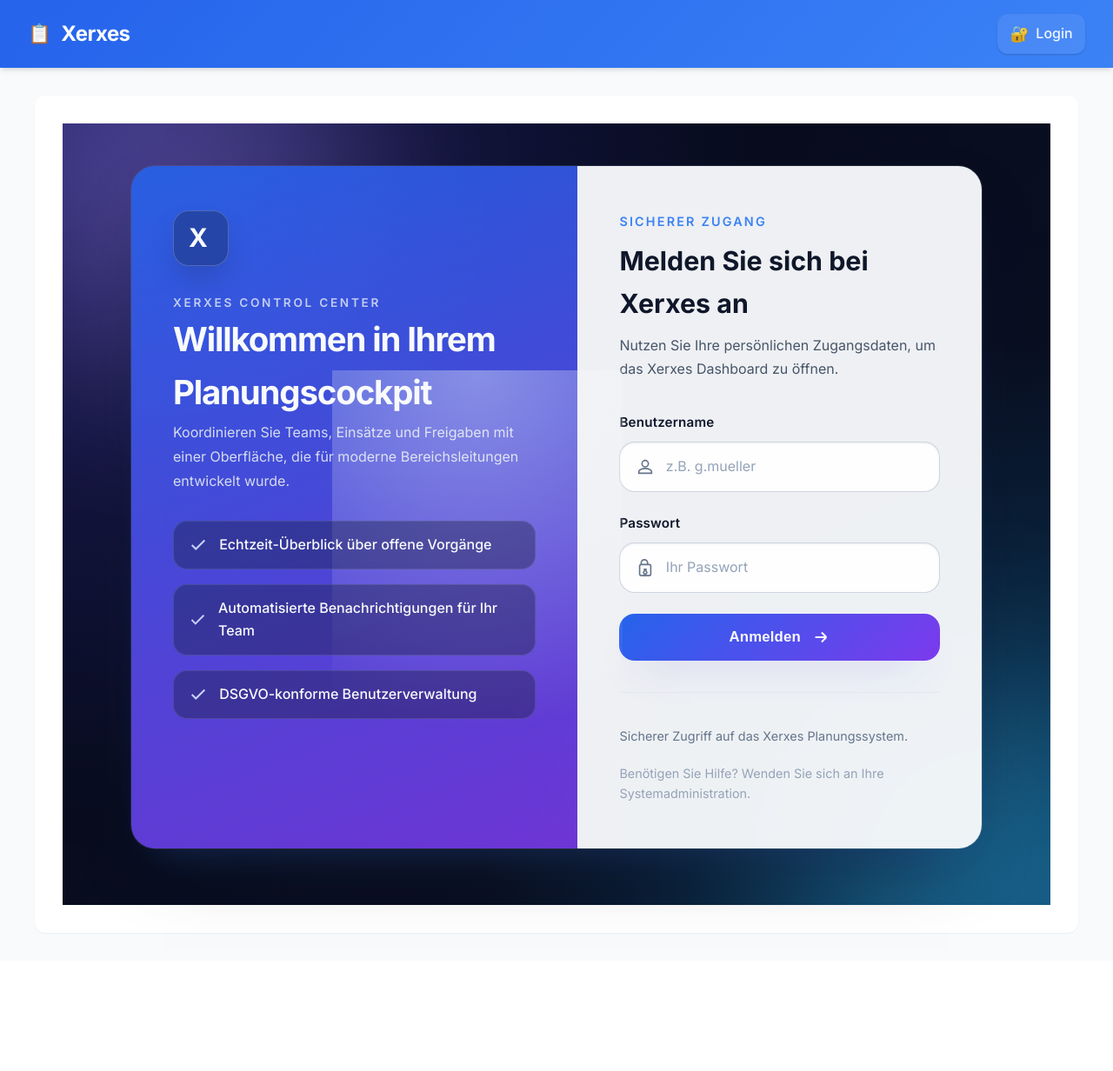
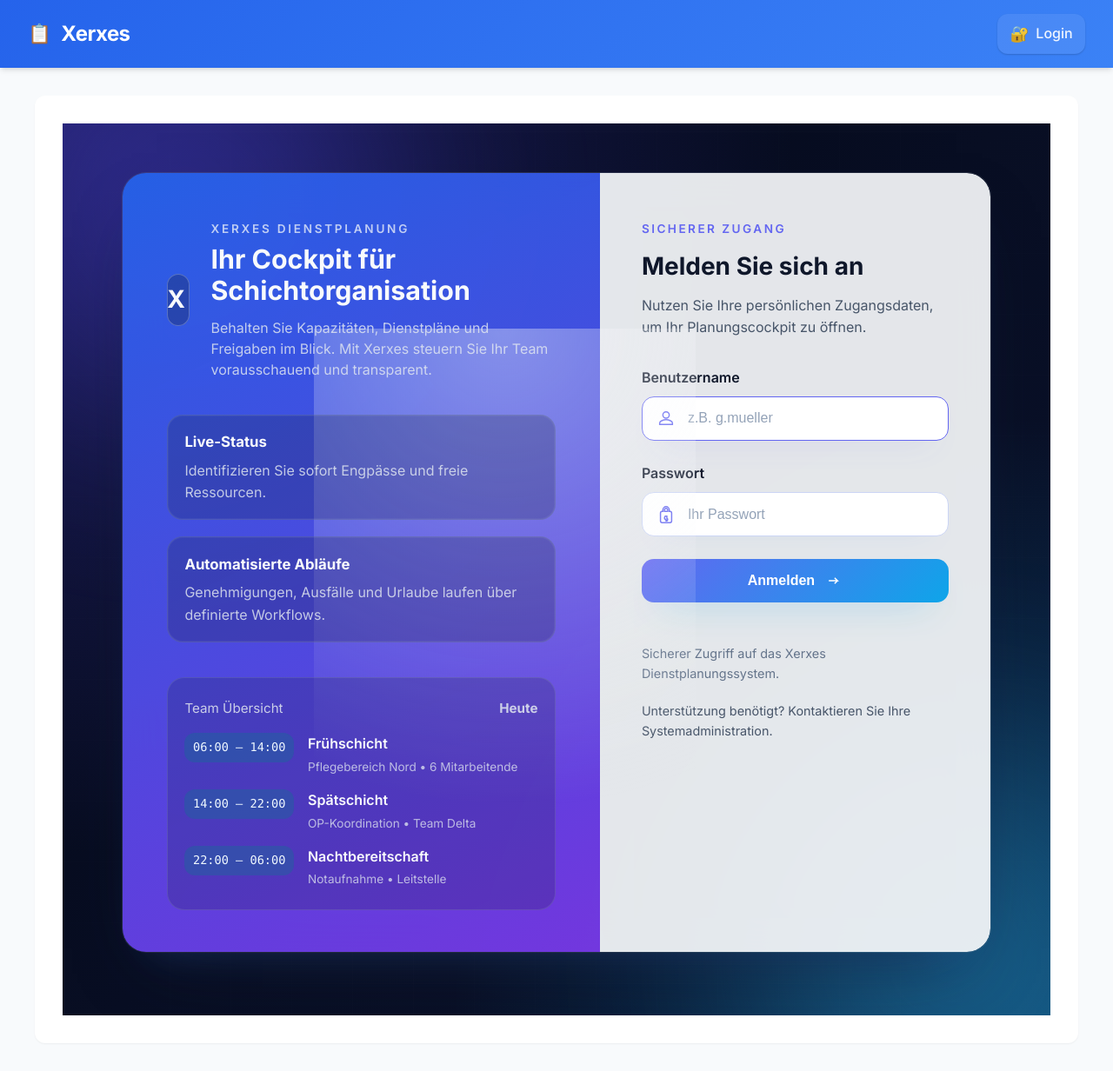
Before and after one commit to TimeLance89/Test-Git-Jester, a Python web app: template templates/login.html in a window 1280 px wide. Shown: the whole page at 87% size. Before the commit the page ends 1074 px from the top, so only its background shows below. Run offline with Jinja, Linux system fonts and the light colour scheme; the template is opened without the code that fills it, so the values that code supplies are empty.

Commit message:
Redesign login experience with planner theme

```diff
--- a/templates/login.html
+++ b/templates/login.html
@@ -1,56 +1,83 @@
 {% extends "layout.html" %}
 {% block title %}Anmelden - Xerxes{% endblock %}
 {% block content %}
-<div class="xerxes-auth" role="main">
-  <div class="xerxes-auth__background" aria-hidden="true">
-    <div class="xerxes-orb xerxes-orb--one"></div>
-    <div class="xerxes-orb xerxes-orb--two"></div>
-    <div class="xerxes-mesh"></div>
+<div class="planner-login" role="main">
+  <div class="planner-login__background" aria-hidden="true">
+    <div class="planner-login__gradient"></div>
+    <div class="planner-login__grid"></div>
+    <div class="planner-login__flare planner-login__flare--one"></div>
+    <div class="planner-login__flare planner-login__flare--two"></div>
   </div>
 
-  <div class="xerxes-auth__card" aria-labelledby="xerxes-auth-heading">
-    <aside class="xerxes-auth__brand">
-      <div class="xerxes-logo" aria-hidden="true">
+  <div class="planner-login__card" aria-labelledby="planner-login-heading">
+    <aside class="planner-login__intro">
+      <header class="planner-login__brand">
+        <div class="planner-login__logo" aria-hidden="true">
           <span>X</span>
         </div>
-      <div class="xerxes-brand__intro">
-        <p class="xerxes-brand__kicker">Xerxes Control Center</p>
-        <h1 id="xerxes-auth-heading">Willkommen in Ihrem Planungscockpit</h1>
-        <p class="xerxes-brand__text">
-          Koordinieren Sie Teams, Einsätze und Freigaben mit einer Oberfläche,
-          die für moderne Bereichsleitungen entwickelt wurde.
+        <div class="planner-login__brand-text">
+          <p class="planner-login__kicker">Xerxes Dienstplanung</p>
+          <h1 id="planner-login-heading">Ihr Cockpit für Schichtorganisation</h1>
+          <p class="planner-login__description">
+            Behalten Sie Kapazitäten, Dienstpläne und Freigaben im Blick. Mit Xerxes steuern Sie Ihr Team vorausschauend und transparent.
           </p>
         </div>
-      <ul class="xerxes-brand__benefits">
+      </header>
+
+      <section class="planner-login__highlights" aria-label="Überblick">
+        <article class="planner-login__highlight">
+          <h2>Live-Status</h2>
+          <p>Identifizieren Sie sofort Engpässe und freie Ressourcen.</p>
+        </article>
+        <article class="planner-login__highlight">
+          <h2>Automatisierte Abläufe</h2>
+          <p>Genehmigungen, Ausfälle und Urlaube laufen über definierte Workflows.</p>
+        </article>
+      </section>
+
+      <section class="planner-login__schedule" aria-label="Beispielhafter Dienstplan">
+        <header>
+          <span>Team Übersicht</span>
+          <strong>Heute</strong>
+        </header>
+        <ul>
           <li>
-          <svg viewBox="0 0 24 24" aria-hidden="true"><path d="M4 12L9 17L20 6"/></svg>
-          Echtzeit-Überblick über offene Vorgänge
+            <span class="planner-login__schedule-time">06:00 – 14:00</span>
+            <div>
+              <strong>Frühschicht</strong>
+              <p>Pflegebereich Nord • 6 Mitarbeitende</p>
+            </div>
           </li>
           <li>
-          <svg viewBox="0 0 24 24" aria-hidden="true"><path d="M4 12L9 17L20 6"/></svg>
-          Automatisierte Benachrichtigungen für Ihr Team
+            <span class="planner-login__schedule-time">14:00 – 22:00</span>
+            <div>
+              <strong>Spätschicht</strong>
+              <p>OP-Koordination • Team Delta</p>
+            </div>
           </li>
           <li>
-          <svg viewBox="0 0 24 24" aria-hidden="true"><path d="M4 12L9 17L20 6"/></svg>
-          DSGVO-konforme Benutzerverwaltung
+            <span class="planner-login__schedule-time">22:00 – 06:00</span>
+            <div>
+              <strong>Nachtbereitschaft</strong>
+              <p>Notaufnahme • Leitstelle</p>
+            </div>
           </li>
         </ul>
+      </section>
     </aside>
 
-    <section class="xerxes-auth__form" aria-labelledby="xerxes-form-heading">
-      <header class="xerxes-form__header">
-        <p class="xerxes-form__kicker">Sicherer Zugang</p>
-        <h2 id="xerxes-form-heading">Melden Sie sich bei Xerxes an</h2>
-        <p class="xerxes-form__subtext">
-          Nutzen Sie Ihre persönlichen Zugangsdaten, um das Xerxes Dashboard zu öffnen.
-        </p>
+    <section class="planner-login__form" aria-labelledby="planner-form-heading">
+      <header class="planner-form__header">
+        <p class="planner-form__kicker">Sicherer Zugang</p>
+        <h2 id="planner-form-heading">Melden Sie sich an</h2>
+        <p class="planner-form__subtext">Nutzen Sie Ihre persönlichen Zugangsdaten, um Ihr Planungscockpit zu öffnen.</p>
       </header>
 
-      <form method="post" action="{{ url_for('login', next=request.args.get('next')) }}" class="xerxes-form">
-        <div class="xerxes-input">
+      <form method="post" action="{{ url_for('login', next=request.args.get('next')) }}" class="planner-form">
+        <div class="planner-input">
           <label for="username">Benutzername</label>
-          <div class="xerxes-input__field">
-            <svg viewBox="0 0 24 24" aria-hidden="true"><path d="M12 12C14.21 12 16 10.21 16 8C16 5.79 14.21 4 12 4C9.79 4 8 5.79 8 8C8 10.21 9.79 12 12 12ZM12 14C9.33 14 4 15.34 4 18V20H20V18C20 15.34 14.67 14 12 14Z"/></svg>
+          <div class="planner-input__field">
+            <svg viewBox="0 0 24 24" aria-hidden="true"><path d="M12 12c2.21 0 4-1.79 4-4s-1.79-4-4-4-4 1.79-4 4 1.79 4 4 4zm0 2c-2.67 0-8 1.34-8 4v2h16v-2c0-2.66-5.33-4-8-4z"/></svg>
             <input
               type="text"
               id="username"
@@ -58,14 +85,15 @@
               autocomplete="username"
               placeholder="z.B. g.mueller"
               required
+              autofocus
             />
           </div>
         </div>
 
-        <div class="xerxes-input">
+        <div class="planner-input">
           <label for="password">Passwort</label>
-          <div class="xerxes-input__field">
-            <svg viewBox="0 0 24 24" aria-hidden="true"><path d="M17 8H7V6C7 3.79 8.79 2 11 2C13.21 2 15 3.79 15 6V8H17C18.1 8 19 8.9 19 10V20C19 21.1 18.1 22 17 22H7C5.9 22 5 21.1 5 20V10C5 8.9 5.9 8 7 8H17ZM13 16.17V14H11V16.17C10.41 16.58 10 17.26 10 18C10 19.1 10.9 20 12 20C13.1 20 14 19.1 14 18C14 17.26 13.59 16.58 13 16.17Z"/></svg>
+          <div class="planner-input__field">
+            <svg viewBox="0 0 24 24" aria-hidden="true"><path d="M17 8h-1V6c0-2.21-1.79-4-4-4S8 3.79 8 6v2H7c-1.1 0-2 .9-2 2v10c0 1.1.9 2 2 2h10c1.1 0 2-.9 2-2V10c0-1.1-.9-2-2-2zm-5 10c-1.1 0-2-.9-2-2 0-.74.41-1.42 1-1.83V14h2v2.17c.59.41 1 .99 1 1.83 0 1.1-.9 2-2 2zm2-10H10V6c0-1.1.9-2 2-2s2 .9 2 2v2z"/></svg>
             <input
               type="password"
               id="password"
@@ -77,120 +105,135 @@
           </div>
         </div>
 
-        <button type="submit" class="xerxes-button">
+        <button type="submit" class="planner-button">
           <span>Anmelden</span>
-          <svg viewBox="0 0 24 24" aria-hidden="true"><path d="M5 12H19M19 12L13 6M19 12L13 18"/></svg>
+          <svg viewBox="0 0 24 24" aria-hidden="true"><path d="M5 12h12l-4-4m4 4-4 4"/></svg>
         </button>
       </form>
 
-      <footer class="xerxes-form__footer">
-        <p>Sicherer Zugriff auf das Xerxes Planungssystem.</p>
-        <p class="xerxes-form__support">Benötigen Sie Hilfe? Wenden Sie sich an Ihre Systemadministration.</p>
+      <footer class="planner-form__footer">
+        <p>Sicherer Zugriff auf das Xerxes Dienstplanungssystem.</p>
+        <p class="planner-form__support">Unterstützung benötigt? Kontaktieren Sie Ihre Systemadministration.</p>
       </footer>
     </section>
   </div>
 </div>
 
 <style>
-.xerxes-auth {
+.planner-login {
   position: relative;
   min-height: calc(100vh - 96px);
   display: grid;
   place-items: center;
-  padding: 3rem 1.5rem 4rem;
+  padding: 3.5rem 1.5rem 4.5rem;
   color: #0f172a;
-  font-family: 'Inter', system-ui, -apple-system, BlinkMacSystemFont, 'Segoe UI', sans-serif;
+  font-family: "Inter", system-ui, -apple-system, BlinkMacSystemFont, "Segoe UI", sans-serif;
+  overflow: hidden;
 }
 
-.xerxes-auth__background {
+.planner-login__background {
+  position: absolute;
+  inset: 0;
+  overflow: hidden;
+}
+
+.planner-login__gradient {
   position: absolute;
   inset: 0;
   background: radial-gradient(circle at top left, rgba(79, 70, 229, 0.35), transparent 55%),
     radial-gradient(circle at bottom right, rgba(14, 165, 233, 0.3), transparent 45%),
-              linear-gradient(135deg, #050919 0%, #0b1125 100%);
-  overflow: hidden;
+    linear-gradient(135deg, #050919 0%, #0b132d 100%);
 }
 
-.xerxes-orb {
+.planner-login__grid {
   position: absolute;
-  width: 420px;
-  height: 420px;
-  border-radius: 999px;
-  filter: blur(100px);
-  opacity: 0.6;
+  inset: -40% -20%;
+  background-image: linear-gradient(rgba(148, 163, 184, 0.07) 1px, transparent 1px),
+    linear-gradient(90deg, rgba(148, 163, 184, 0.07) 1px, transparent 1px);
+  background-size: 70px 70px;
+  mask-image: radial-gradient(circle, rgba(255, 255, 255, 0.65), transparent 70%);
+  opacity: 0.7;
 }
 
-.xerxes-orb--one {
-  top: -140px;
-  left: -80px;
-  background: rgba(167, 139, 250, 0.55);
+.planner-login__flare {
+  position: absolute;
+  width: 460px;
+  height: 460px;
+  border-radius: 999px;
+  filter: blur(120px);
+  opacity: 0.55;
 }
 
-.xerxes-orb--two {
+.planner-login__flare--one {
+  top: -140px;
+  left: -90px;
+  background: rgba(79, 70, 229, 0.65);
+}
+
+.planner-login__flare--two {
   bottom: -160px;
   right: -120px;
   background: rgba(56, 189, 248, 0.5);
 }
 
-.xerxes-mesh {
-  position: absolute;
-  inset: 0;
-  background-image: linear-gradient(rgba(255, 255, 255, 0.05) 1px, transparent 1px),
-                    linear-gradient(90deg, rgba(255, 255, 255, 0.05) 1px, transparent 1px);
-  background-size: 60px 60px;
-  mask-image: radial-gradient(circle, rgba(255, 255, 255, 0.9), transparent 70%);
-  opacity: 0.5;
-}
-
-.xerxes-auth__card {
+.planner-login__card {
   position: relative;
   display: grid;
-  grid-template-columns: minmax(280px, 1.05fr) minmax(320px, 0.95fr);
-  max-width: 980px;
+  grid-template-columns: minmax(300px, 1.1fr) minmax(320px, 0.9fr);
+  max-width: 1000px;
   width: 100%;
   border-radius: 28px;
   overflow: hidden;
-  box-shadow: 0 35px 80px -40px rgba(15, 23, 42, 0.8), 0 25px 45px -35px rgba(59, 130, 246, 0.5);
+  background: rgba(15, 23, 42, 0.1);
   border: 1px solid rgba(148, 163, 184, 0.18);
-  background: rgba(15, 23, 42, 0.1);
-  backdrop-filter: blur(24px);
+  backdrop-filter: blur(26px);
+  box-shadow: 0 35px 80px -40px rgba(15, 23, 42, 0.8), 0 25px 45px -35px rgba(59, 130, 246, 0.45);
 }
 
-.xerxes-auth__brand {
-  background: linear-gradient(160deg, rgba(37, 99, 235, 0.9), rgba(124, 58, 237, 0.88));
+.planner-login__intro {
+  position: relative;
+  padding: 3.4rem 3.2rem 3rem;
+  background: linear-gradient(155deg, rgba(37, 99, 235, 0.94), rgba(124, 58, 237, 0.92));
   color: #f8fafc;
-  padding: 3.2rem 3rem;
   display: flex;
   flex-direction: column;
-  gap: 2rem;
-  position: relative;
+  gap: 2.5rem;
+  z-index: 1;
 }
 
-.xerxes-auth__brand::after {
+.planner-login__intro::after {
   content: "";
   position: absolute;
-  inset: 30% -10% -15% 45%;
+  inset: 20% -20% -20% 40%;
   background: radial-gradient(circle at top, rgba(248, 250, 252, 0.55), transparent 60%);
   pointer-events: none;
   opacity: 0.7;
 }
 
-.xerxes-logo {
-  width: 64px;
-  height: 64px;
+.planner-login__brand {
+  display: flex;
+  gap: 1.5rem;
+  align-items: center;
+  position: relative;
+  z-index: 1;
+}
+
+.planner-login__logo {
+  width: 60px;
+  height: 60px;
   border-radius: 18px;
   display: grid;
   place-items: center;
-  background: rgba(15, 23, 42, 0.3);
-  font-size: 1.85rem;
+  background: rgba(15, 23, 42, 0.28);
+  font-size: 1.75rem;
   font-weight: 700;
   letter-spacing: 0.2em;
   text-transform: uppercase;
-  box-shadow: inset 0 0 0 1px rgba(248, 250, 252, 0.2), 0 18px 40px -20px rgba(15, 23, 42, 0.85);
+  box-shadow: inset 0 0 0 1px rgba(248, 250, 252, 0.25), 0 18px 40px -20px rgba(15, 23, 42, 0.85);
 }
 
-.xerxes-brand__kicker {
-  margin: 0;
+.planner-login__kicker {
+  margin: 0 0 0.3rem;
   font-size: 0.85rem;
   font-weight: 600;
   letter-spacing: 0.2em;
@@ -198,267 +241,277 @@
   color: rgba(241, 245, 249, 0.75);
 }
 
-.xerxes-auth__brand h1 {
-  margin: 0;
-  font-size: clamp(2rem, 3vw, 2.8rem);
-  font-weight: 700;
-  letter-spacing: -0.03em;
+.planner-login__brand-text h1 {
+  margin: 0 0 0.75rem;
+  font-size: 1.9rem;
+  line-height: 1.2;
 }
 
-.xerxes-brand__text {
+.planner-login__description {
   margin: 0;
-  font-size: 1rem;
-  line-height: 1.75;
-  color: rgba(226, 232, 240, 0.92);
+  color: rgba(226, 232, 240, 0.82);
+  line-height: 1.5;
 }
 
-.xerxes-brand__benefits {
+.planner-login__highlights {
+  display: grid;
+  gap: 1.2rem;
+  position: relative;
+  z-index: 1;
+}
+
+.planner-login__highlight {
+  padding: 1.1rem 1.2rem;
+  border-radius: 18px;
+  background: rgba(15, 23, 42, 0.22);
+  border: 1px solid rgba(148, 163, 184, 0.25);
+  box-shadow: inset 0 0 0 1px rgba(248, 250, 252, 0.04);
+}
+
+.planner-login__highlight h2 {
+  margin: 0 0 0.4rem;
+  font-size: 1.05rem;
+}
+
+.planner-login__highlight p {
+  margin: 0;
+  color: rgba(226, 232, 240, 0.82);
+}
+
+.planner-login__schedule {
+  position: relative;
+  z-index: 1;
+  padding: 1.4rem 1.2rem;
+  border-radius: 20px;
+  background: rgba(15, 23, 42, 0.18);
+  border: 1px solid rgba(148, 163, 184, 0.22);
+  display: flex;
+  flex-direction: column;
+  gap: 1rem;
+}
+
+.planner-login__schedule header {
+  display: flex;
+  justify-content: space-between;
+  align-items: baseline;
+  font-size: 0.95rem;
+  color: rgba(226, 232, 240, 0.85);
+}
+
+.planner-login__schedule ul {
   list-style: none;
   margin: 0;
   padding: 0;
   display: grid;
-  gap: 1.1rem;
-  position: relative;
-  z-index: 1;
+  gap: 0.9rem;
 }
 
-.xerxes-brand__benefits li {
+.planner-login__schedule li {
   display: flex;
-  align-items: center;
-  gap: 0.85rem;
-  padding: 0.95rem 1.1rem;
-  border-radius: 16px;
-  background: rgba(15, 23, 42, 0.35);
-  box-shadow: inset 0 0 0 1px rgba(148, 163, 184, 0.2);
-  font-weight: 500;
+  gap: 1rem;
+  align-items: flex-start;
 }
 
-.xerxes-brand__benefits svg {
-  width: 22px;
-  height: 22px;
-  stroke: #c7d2fe;
-  stroke-width: 2.2;
-  fill: none;
+.planner-login__schedule-time {
+  font-family: "JetBrains Mono", "Fira Code", ui-monospace, SFMono-Regular, Menlo, Monaco, Consolas, "Liberation Mono", "Courier New", monospace;
+  font-size: 0.85rem;
+  padding: 0.4rem 0.6rem;
+  border-radius: 12px;
+  background: rgba(14, 116, 144, 0.35);
+  color: #f0f9ff;
+  min-width: 112px;
+  text-align: center;
 }
 
-.xerxes-auth__form {
-  background: rgba(248, 250, 252, 0.96);
-  padding: 3.25rem 3rem;
+.planner-login__schedule li strong {
+  display: block;
+  margin-bottom: 0.2rem;
+  font-weight: 600;
+}
+
+.planner-login__schedule li p {
+  margin: 0;
+  color: rgba(226, 232, 240, 0.75);
+  font-size: 0.85rem;
+}
+
+.planner-login__form {
+  position: relative;
+  padding: 3.4rem 3rem;
   display: flex;
   flex-direction: column;
-  gap: 2.25rem;
+  gap: 2rem;
+  background: rgba(248, 250, 252, 0.92);
+  backdrop-filter: blur(20px);
 }
 
-.xerxes-form__header {
+.planner-form__header {
   display: grid;
-  gap: 0.65rem;
+  gap: 0.6rem;
+  text-align: left;
 }
 
-.xerxes-form__kicker {
+.planner-form__kicker {
   margin: 0;
-  font-size: 0.9rem;
+  font-size: 0.85rem;
   font-weight: 600;
+  letter-spacing: 0.18em;
   text-transform: uppercase;
-  letter-spacing: 0.15em;
-  color: #3b82f6;
+  color: #6366f1;
 }
 
-.xerxes-form__header h2 {
+.planner-form__header h2 {
   margin: 0;
-  font-size: 1.9rem;
-  font-weight: 700;
+  font-size: 1.75rem;
   color: #0f172a;
 }
 
-.xerxes-form__subtext {
+.planner-form__subtext {
   margin: 0;
   color: #475569;
-  line-height: 1.7;
 }
 
-.xerxes-form {
+.planner-form {
   display: grid;
-  gap: 1.5rem;
+  gap: 1.6rem;
 }
 
-.xerxes-input {
+.planner-input {
   display: grid;
-  gap: 0.6rem;
+  gap: 0.5rem;
 }
 
-.xerxes-input label {
+.planner-input label {
   font-weight: 600;
-  font-size: 0.95rem;
-  letter-spacing: 0.01em;
   color: #0f172a;
 }
 
-.xerxes-input__field {
-  display: grid;
-  grid-template-columns: auto 1fr;
+.planner-input__field {
+  display: flex;
   align-items: center;
-  gap: 0.8rem;
-  padding: 0.95rem 1.1rem;
-  border-radius: 18px;
-  border: 1px solid rgba(148, 163, 184, 0.45);
-  background: rgba(255, 255, 255, 0.9);
-  box-shadow: inset 0 1px 2px rgba(148, 163, 184, 0.2);
-  transition: border-color 0.2s ease, box-shadow 0.2s ease, transform 0.2s ease;
+  gap: 0.75rem;
+  border-radius: 14px;
+  border: 1px solid #cbd5f5;
+  background: #fff;
+  padding: 0.85rem 1rem;
+  box-shadow: 0 12px 30px -24px rgba(59, 130, 246, 0.6);
+  transition: border-color 0.2s ease, box-shadow 0.2s ease;
 }
 
-.xerxes-input__field svg {
+.planner-input__field:focus-within {
+  border-color: #6366f1;
+  box-shadow: 0 16px 35px -24px rgba(99, 102, 241, 0.75);
+}
+
+.planner-input__field svg {
   width: 22px;
   height: 22px;
   fill: none;
-  stroke: #64748b;
-  stroke-width: 1.8;
+  stroke: #6366f1;
+  stroke-width: 1.6;
 }
 
-.xerxes-input__field input {
+.planner-input__field input {
+  flex: 1;
   border: none;
+  outline: none;
+  font-size: 1rem;
+  font-weight: 500;
+  color: #0f172a;
   background: transparent;
-  font: inherit;
-  padding: 0;
-  color: #0f172a;
 }
 
-.xerxes-input__field input::placeholder {
+.planner-input__field input::placeholder {
   color: #94a3b8;
 }
 
-.xerxes-input__field input:focus-visible {
-  outline: none;
-}
-
-.xerxes-input:focus-within .xerxes-input__field {
-  border-color: rgba(37, 99, 235, 0.8);
-  box-shadow: 0 0 0 4px rgba(37, 99, 235, 0.14);
-  transform: translateY(-1px);
-}
-
-.xerxes-button {
+.planner-button {
   display: inline-flex;
   align-items: center;
   justify-content: center;
   gap: 0.75rem;
-  padding: 1rem 1.2rem;
-  border-radius: 18px;
   border: none;
-  font-size: 1.05rem;
+  border-radius: 14px;
+  padding: 0.95rem 1.5rem;
   font-weight: 600;
-  letter-spacing: 0.01em;
-  color: #f8fafc;
-  background: linear-gradient(135deg, #2563eb, #7c3aed);
-  box-shadow: 0 22px 45px -25px rgba(79, 70, 229, 0.85);
+  font-size: 1rem;
+  color: #fff;
+  background: linear-gradient(135deg, #6366f1, #0ea5e9);
+  box-shadow: 0 18px 40px -22px rgba(14, 165, 233, 0.8);
   cursor: pointer;
   transition: transform 0.2s ease, box-shadow 0.2s ease;
 }
 
-.xerxes-button svg {
-  width: 22px;
-  height: 22px;
+.planner-button svg {
+  width: 20px;
+  height: 20px;
+  fill: none;
   stroke: currentColor;
-  stroke-width: 2.1;
-  fill: none;
+  stroke-width: 1.8;
 }
 
-.xerxes-button:hover {
-  transform: translateY(-2px);
-  box-shadow: 0 26px 48px -24px rgba(79, 70, 229, 0.9);
+.planner-button:hover {
+  transform: translateY(-1px);
+  box-shadow: 0 20px 44px -24px rgba(14, 165, 233, 0.85);
 }
 
-.xerxes-button:active {
+.planner-button:active {
   transform: translateY(0);
 }
 
-.xerxes-form__footer {
-  border-top: 1px solid rgba(226, 232, 240, 0.85);
-  padding-top: 1.5rem;
+.planner-form__footer {
   font-size: 0.9rem;
   color: #64748b;
   display: grid;
-  gap: 0.35rem;
+  gap: 0.4rem;
 }
 
-.xerxes-form__support {
+.planner-form__support {
   margin: 0;
-  color: #94a3b8;
+  color: #475569;
 }
 
-@media (max-width: 1024px) {
-  .xerxes-auth__card {
+@media (max-width: 960px) {
+  .planner-login__card {
     grid-template-columns: 1fr;
-    max-width: 560px;
+    max-width: 620px;
   }
 
-  .xerxes-auth__brand {
-    padding: 2.75rem 2.5rem;
-    border-bottom: 1px solid rgba(255, 255, 255, 0.25);
-    gap: 1.75rem;
+  .planner-login__intro {
+    padding: 2.8rem 2.4rem 2.6rem;
+    border-bottom-left-radius: 0;
+    border-bottom-right-radius: 0;
   }
 
-  .xerxes-auth__form {
-    padding: 2.75rem 2.5rem 3rem;
+  .planner-login__form {
+    padding: 2.4rem 2.2rem 2.8rem;
   }
 }
 
 @media (max-width: 640px) {
-  .xerxes-auth {
-    padding: 2.5rem 1rem 3.5rem;
+  .planner-login {
+    padding: 2.8rem 1.2rem 3.2rem;
   }
 
-  .xerxes-auth__card {
+  .planner-login__card {
     border-radius: 22px;
   }
 
-  .xerxes-auth__brand {
-    padding: 2.5rem 1.8rem;
+  .planner-login__intro {
+    gap: 2rem;
   }
 
-  .xerxes-auth__form {
-    padding: 2.5rem 1.8rem 2.75rem;
-  }
+  .planner-login__brand {
+    flex-direction: column;
+    align-items: flex-start;
   }
 
-@media (prefers-color-scheme: dark) {
-  .xerxes-auth__form {
-    background: rgba(15, 23, 42, 0.88);
-    color: #e2e8f0;
+  .planner-login__schedule li {
+    flex-direction: column;
   }
 
-  .xerxes-form__header h2 {
-    color: #e2e8f0;
-  }
-
-  .xerxes-form__subtext {
-    color: #cbd5f5;
-  }
-
-  .xerxes-input label {
-    color: #e2e8f0;
-  }
-
-  .xerxes-input__field {
-    background: rgba(30, 41, 59, 0.85);
-    border-color: rgba(71, 85, 105, 0.65);
-    box-shadow: inset 0 1px 1px rgba(15, 23, 42, 0.65);
-  }
-
-  .xerxes-input__field input {
-    color: #f1f5f9;
-  }
-
-  .xerxes-input__field input::placeholder {
-    color: #94a3b8;
-  }
-
-  .xerxes-form__footer {
-    border-color: rgba(71, 85, 105, 0.6);
-    color: #94a3b8;
-  }
-
-  .xerxes-form__support {
-    color: #7c8aa6;
+  .planner-login__schedule-time {
+    align-self: flex-start;
   }
 }
 </style>
```
Lines whose indentation alone changed are shown as unchanged.
